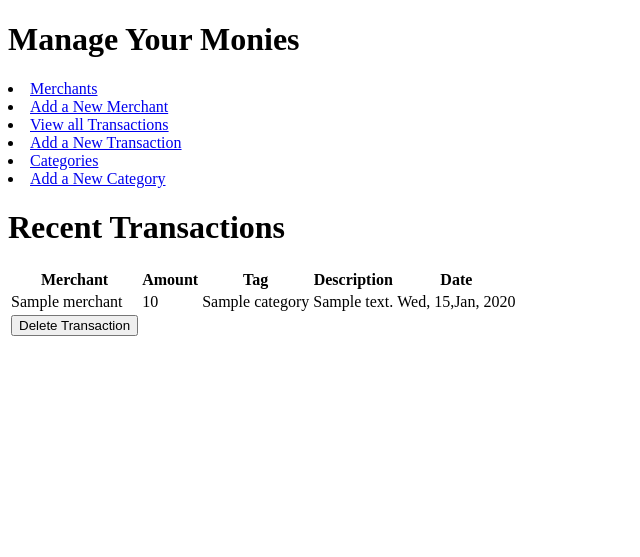
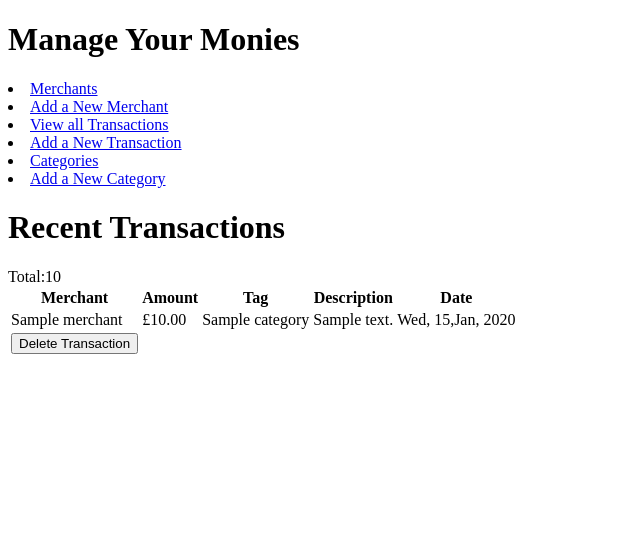
Before and after one commit to CodeCharlieCode/Manage-Your-Monies, a Flask app: page /transactions/ in a window 1280 px wide. Shown: the top 557 px of the page, without its empty margins (0-640 px from the left). Run offline with Flask 2, Linux system fonts and the light colour scheme; a database or web service that is not in the repository returns one stand-in record (values such as "Sample title"); some libraries are stand-ins or nearby versions.

Commit message:
Now total amount is displayed within the transactions/show.html template

```diff
--- a/controllers/transactions_controller.py
+++ b/controllers/transactions_controller.py
@@ -10,7 +10,10 @@ transactions_blueprint = Blueprint("transactions",__name__)
 @transactions_blueprint.route("/transactions/")
 def transactions():
     transactions = transaction_repository.select_all()
-    return render_template("transactions/index.html", transactions = transactions)
+    total = 0
+    for transaction in transactions:
+        total += transaction.amount
+    return render_template("transactions/index.html", transactions = transactions, total = total)
 
 @transactions_blueprint.route("/transactions/new")
 def new():
--- a/templates/transactions/index.html
+++ b/templates/transactions/index.html
@@ -14,17 +14,41 @@
     {% for transaction in transactions %}
     <tr>
         <td> {{ transaction.merchant.name }}</td>
-        <td> {{ transaction.amount }}</td>
+        <td> {{ "£%.2f"|format(transaction.amount) }}</td>
         <td> {{ transaction.category.name }}</td>
         <td> {{ transaction.description }} </td>
         <td> {{ transaction.date.strftime("%a, %d,%b, %Y") }}</td>
     </tr>
+
+
+
+
     <tr>
         <form class="delete-form" action="/transactions/{{transaction.id}}/delete" method="POST">
         <td><button type="submit">Delete Transaction</button></td>
         </form>
     </tr>
+    {% endfor %}
 
-    {% endfor %}
+
+    Total:{{ total }}
+
+
+
+
+
+
+
+
+
+
+
+
+
+
+
+
+
+
 </table>
 {% endblock %}
```
